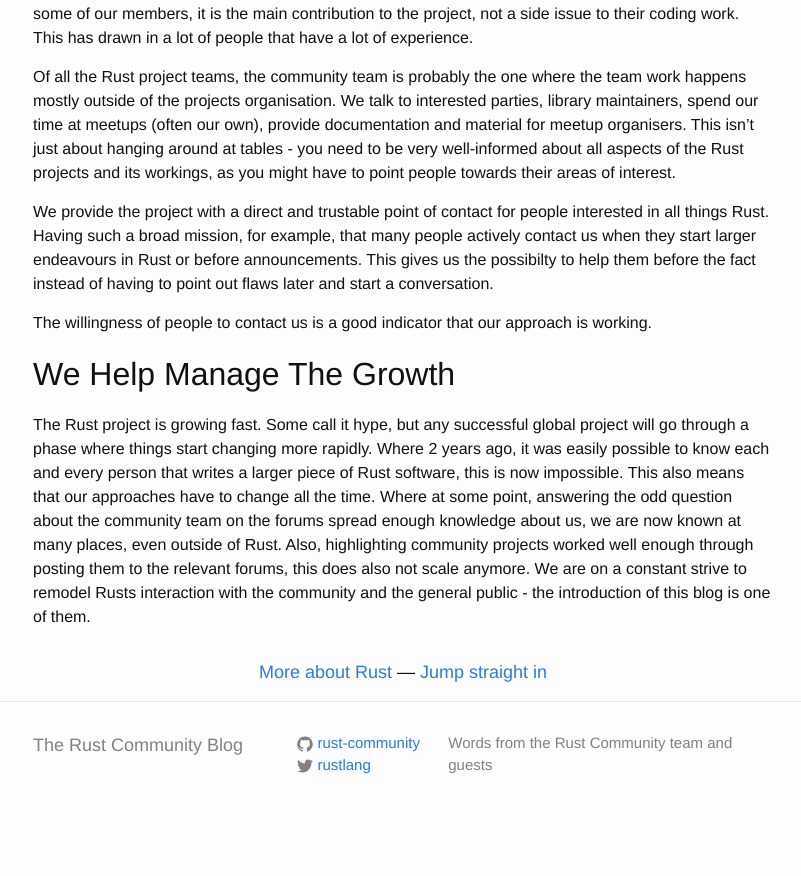
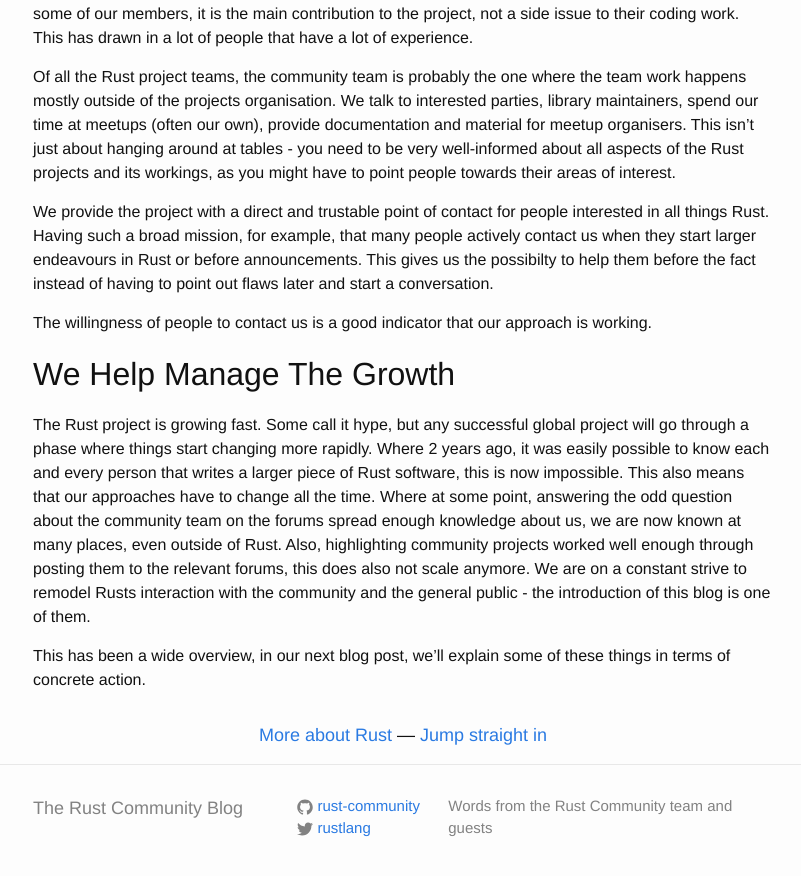
Before and after one commit to rust-community/blog.community.rs, a Jekyll site: the page built from _posts/2017-04-04-about-the-rust-community-team.md, in a window 1280 px wide and 900 px high, scrolled down 2171 px. Shown: the top 876 px of the window, without its empty margins (237-1038 px from the left). Built offline with Jekyll 4.4.1, drawn with Linux system fonts in a browser that asks for light colours; before the commit the page ends 3008 px from its top, so only the background shows below that; some of the changed text lies outside the part shown.

Commit message:
Change dates, add ending sentence

```diff
--- a/_posts/2017-04-03-about-the-rust-community-team.md
+++ b/_posts/2017-04-04-about-the-rust-community-team.md
@@ -70,3 +70,5 @@ The willingness of people to contact us is a good indicator that our approach is
 ## We Help Manage The Growth
 
 The Rust project is growing fast. Some call it hype, but any successful global project will go through a phase where things start changing more rapidly. Where 2 years ago, it was easily possible to know each and every person that writes a larger piece of Rust software, this is now impossible. This also means that our approaches have to change all the time. Where at some point, answering the odd question about the community team on the forums spread enough knowledge about us, we are now known at many places, even outside of Rust. Also, highlighting community projects worked well enough through posting them to the relevant forums, this does also not scale anymore. We are on a constant strive to remodel Rusts interaction with the community and the general public - the introduction of this blog is one of them.
+
+This has been a wide overview, in our next blog post, we'll explain some of these things in terms of concrete action.
```
Also changed, not shown: _posts/2017-04-03-welcome.md (renamed from _posts/2017-04-02-welcome.md).
